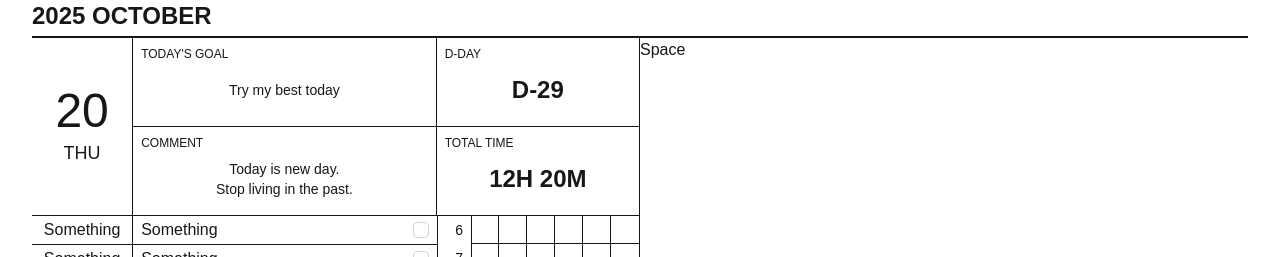
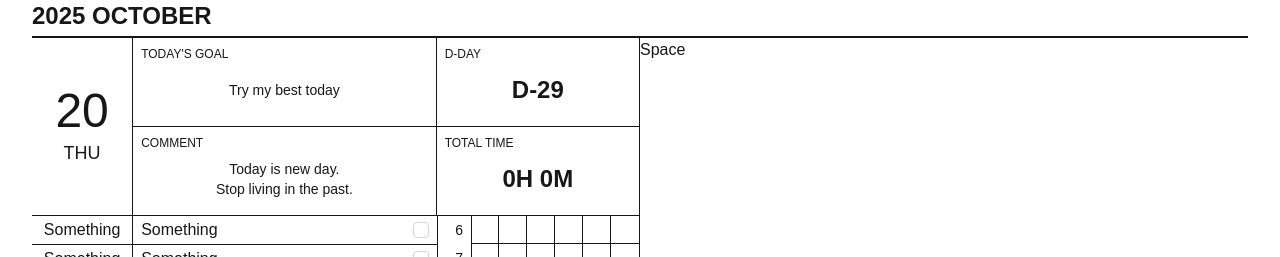
Before and after one commit to Daniely2564/10-minute-planner, a Next.js app: page / in a window 1280 px wide. Shown: the top 257 px of the page. Built offline with nearby package versions, Linux system fonts and the light colour scheme.

Commit message:
chore: render total time

```diff
--- a/components/dayPage.tsx
+++ b/components/dayPage.tsx
@@ -1,31 +1,35 @@
-import { TimeblockContextProvider } from "@custom/context/ten-minute-timeblock-context";
+import {
+  TimeblockContextProvider,
+  useTimeblockContext,
+} from "@custom/context/ten-minute-timeblock-context";
 import TenMinutePlanner, { TimeBlock } from "./ten-minute-planner";
 import Checkbox from "./checkbox";
 import TimeblockSlider from "./timeblockSlider";
 import { useState } from "react";
 import { _500Colors, BgColorWithLightness } from "@custom/types";
 
-interface DayPageProps {
-  timeblocks: TimeBlock[];
-}
-
-const DayPage = ({ timeblocks: initialTimeblocks }: DayPageProps) => {
+const DayPage = () => {
   const [showTimeblockSlider, setShowTimeblockSlider] = useState(false);
   const [timeblockContent, setTimeblockContent] = useState<{
     start: number;
     end: number;
   } | null>(null);
-  const [timeblockColor, setTimeblockColor] = useState<BgColorWithLightness>(
-    _500Colors[0]
-  );
+  const [timeblockContext] = useTimeblockContext();
+  const { timeblocks } = timeblockContext;
   const onTimeblockCreate = (start: number, end: number, cb?: () => void) => {
-    console.log("hi", start, end);
     setShowTimeblockSlider(true);
     setTimeblockContent({ start, end });
     typeof cb === "function" && cb();
   };
+  const calculateTotalTime = () => {
+    let count = 0;
+    for (let i = 0; i < 24 * 6; i++) {
+      if (timeblocks.some((tb) => tb.start <= i && i <= tb.end)) count++;
+    }
+    return count * 10; // each count represents 10 minute
+  };
   return (
-    <TimeblockContextProvider timeblocks={initialTimeblocks}>
+    <>
       <TimeblockSlider
         open={showTimeblockSlider}
         close={() => setShowTimeblockSlider(false)}
@@ -71,7 +75,8 @@ const DayPage = ({ timeblocks: initialTimeblocks }: DayPageProps) => {
               Total Time
             </div>
             <div className="flex justify-center h-full items-center min-h-14 text-center">
-              12H 20M
+              {Math.floor(calculateTotalTime() / 60)}H{" "}
+              {calculateTotalTime() % 60}M
             </div>
           </div>
         </div>
@@ -92,8 +97,18 @@ const DayPage = ({ timeblocks: initialTimeblocks }: DayPageProps) => {
           <TenMinutePlanner onTimeblockCreate={onTimeblockCreate} />
         </div>
       </div>
-    </TimeblockContextProvider>
+    </>
   );
 };
 
-export default DayPage;
+interface DayPageWrapperProps {
+  timeblocks: TimeBlock[];
+}
+
+export default function ({ timeblocks }: DayPageWrapperProps) {
+  return (
+    <TimeblockContextProvider timeblocks={timeblocks}>
+      <DayPage></DayPage>
+    </TimeblockContextProvider>
+  );
+}
```
